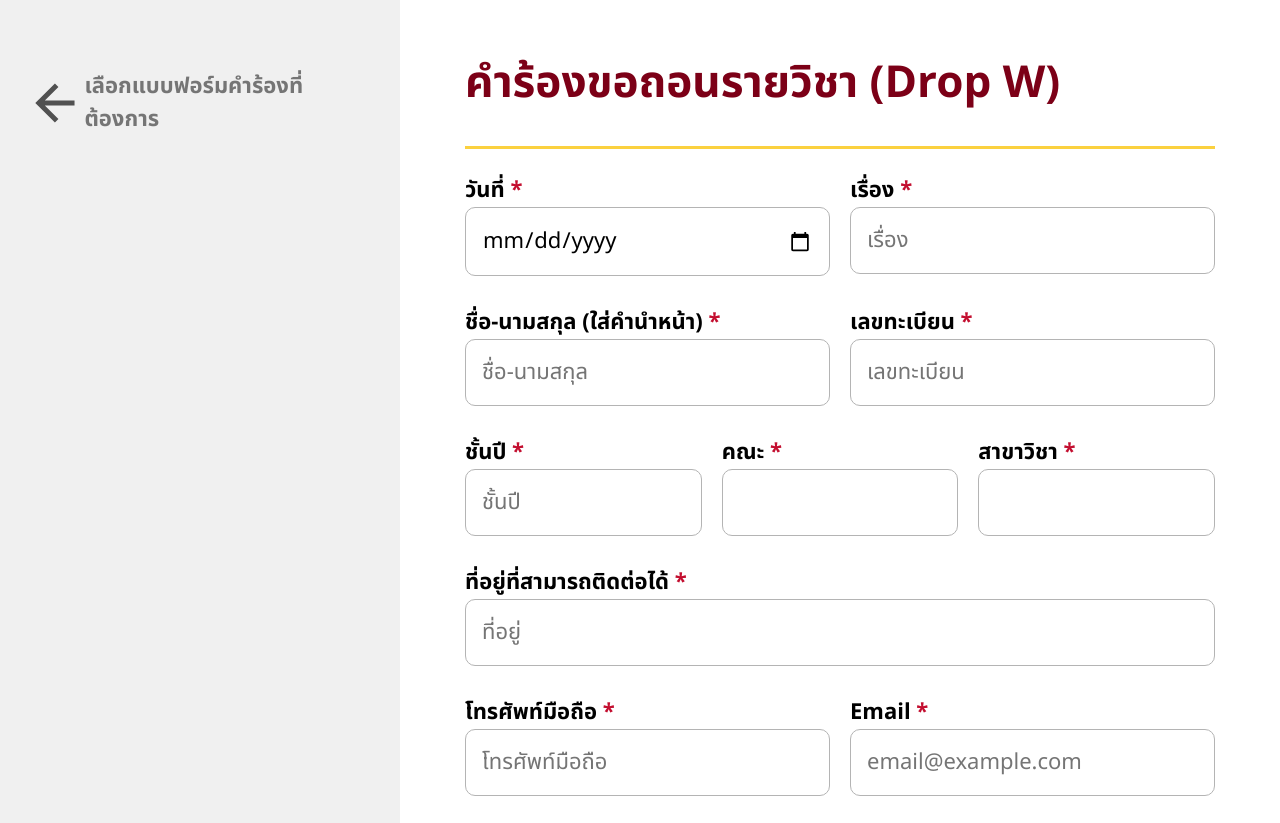
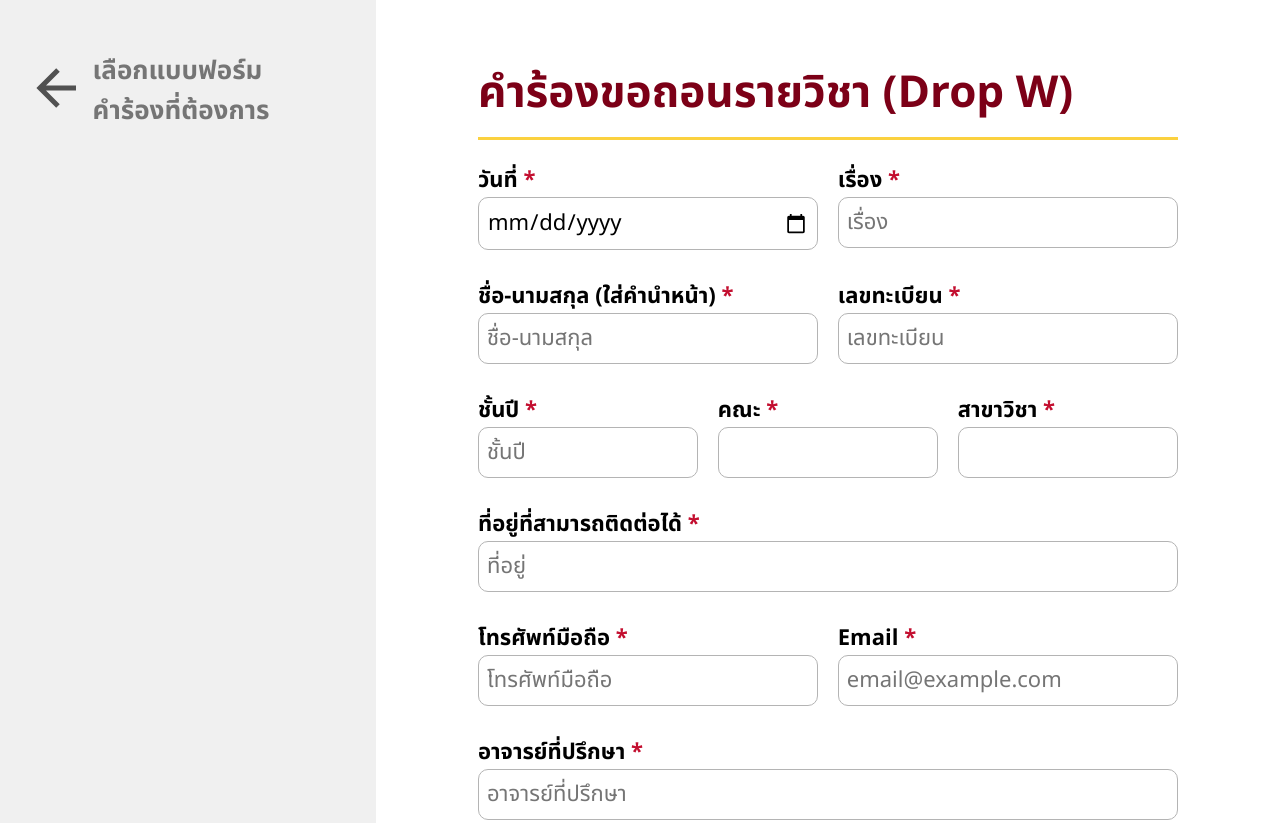
Before and after one commit to krittamark/cs261-group1-100001, a website: page frontend/public/form/withdraw_course.html in a window 1280 px wide. Shown: the top 823 px of the page. Drawn offline with Linux system fonts and the light colour scheme.

Commit message:
fix: restyling and fix html required

```diff
--- a/frontend/public/css/styles.css
+++ b/frontend/public/css/styles.css
@@ -15,7 +15,7 @@ body {
 .sidebar {
   width: 350px; /* ขยายความกว้างของ sidebar ให้ใหญ่ขึ้น */
   background-color: #f0f0f0;
-  padding: 25px; /* เพิ่ม padding ให้กับ sidebar */
+  padding-left: 2%; /* เพิ่ม padding ให้กับ sidebar */
 }
 
 .back-link {
@@ -27,11 +27,11 @@ body {
   margin-top: 0;
 }
 
-.sidebar h2 {
-  color: #7c0017;
+.sidebar h4 {
   font-size: 26px;
   font-weight: bold;
-  margin-bottom: 15px;
+  margin-bottom: 30px;
+  padding-left: 2%;
 }
 
 .back-link:hover svg path {
@@ -60,8 +60,9 @@ body {
 
 .container {
   flex: 1;
-  max-width: 750px;
-  padding: 25px;
+  max-width: 100%;
+  padding-right: 8%;
+  padding-left: 8%;
   margin: 0 auto;
 }
 
@@ -70,14 +71,15 @@ body {
   font-size: 44px;
   font-weight: bold;
   text-align: left;
-  margin-top: 25px;
+  margin-top: 60px;
+  margin-bottom: 10px;
 }
 
 .divider {
   width: 100%;
   height: 3px;
   background: #fbd13f;
-  margin: 25px 0;
+  margin-bottom: 3.5%;
 }
 
 .main-form {
@@ -96,6 +98,12 @@ body {
   flex: 1;
 }
 
+/* .form-row > :first-child {
+  margin-right: 20px;
+}
+.form-row > :last-child {
+  margin-left: 20px;
+} */
 .form-label {
   color: black;
   font-size: 22px;
@@ -109,7 +117,7 @@ body {
 
 .form-input {
   width: 100%;
-  padding: 16px;
+  padding: 8px;
   font-size: 22px;
   border: 1px solid #b4b4b4;
   border-radius: 10px;
--- a/frontend/public/form/withdraw_course.html
+++ b/frontend/public/form/withdraw_course.html
@@ -19,7 +19,7 @@
               <svg xmlns="http://www.w3.org/2000/svg" width="60" height="60" viewBox="0 0 60 60" fill="none">
                 <path d="M50 27.5001V32.5H20L33.75 46.25L30.2 49.8L10.4 30L30.2 10.2001L33.75 13.7501L20 27.5001H50Z" fill="#515151"/>
                 </svg>
-              <h4>เลือกแบบฟอร์มคำร้องที่ต้องการ</h4>
+              <h4>เลือกแบบฟอร์ม<br>คำร้องที่ต้องการ</h4>
             </a>
           </li>
         </ul>
@@ -121,7 +121,6 @@
           </div>
         </div>
 
-        <div class="form-row">
           <div class="form-group">
             <label for="contact-address" class="form-label"
               >ที่อยู่ที่สามารถติดต่อได้ <span class="required">*</span></label
@@ -134,7 +133,6 @@
               required
             />
           </div>
-        </div>
 
         <div class="form-row">
           <div class="form-group">
@@ -228,6 +226,7 @@
                     type="text"
                     name="course_code"
                     class="table-input"
+                    required
                   />
                 </td>
                 <td>
@@ -235,6 +234,7 @@
                     type="text"
                     name="course_name"
                     class="table-input"
+                    required
                   />
                 </td>
                 <td>
@@ -242,6 +242,7 @@
                     type="text"
                     name="course_section"
                     class="table-input"
+                    required
                   />
                 </td>
               </tr>
```
Also changed, not shown: frontend/public/form/delayed_registration.html (+3 -0 lines), frontend/public/form/reg_request.html (+3 -0 lines), frontend/public/form/resign.html (+3 -1 lines).
